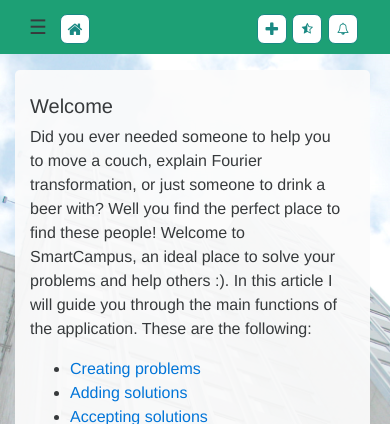
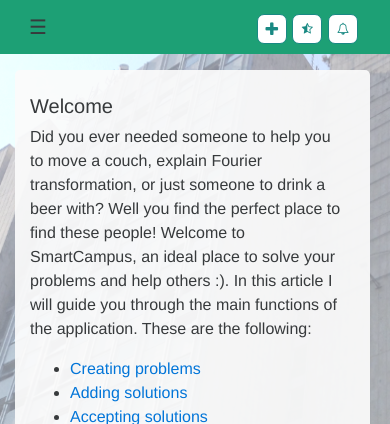
Before and after one commit to andraslesko93/SmartCampus, a Django app: template SmartCampus/templates/problems/about.html in a window 390 px wide. Shown: the top 424 px of the page. Run offline with Django 3.2, Linux system fonts and the light colour scheme; the template is opened without the code that fills it, so the values that code supplies are empty; a user stored in the database is signed in; data comes from the database, SQL or seed files in the repository; both versions use the stored data as it was after the commit; parts of the project's set-up code (start-up, migrations or seed data) failed here and were passed over; some libraries are stand-ins or nearby versions.

Commit message:
removed mobile home button added new mobile background-mobile.png

```diff
--- a/SmartCampus/templates/base.html
+++ b/SmartCampus/templates/base.html
@@ -33,12 +33,6 @@
 
         <div class="nav navbar-nav pull-right">
             <div class="nav navbar-brand">
-
-                <asd class="hidden-md-up pull-left" style="padding-right:5px">
-                    <button onclick="location.href = '/';" type="button" class="btn btn-primary-outline btn-navbar">
-                        <i class="fa fa-home fa-lg"></i>
-                    </button>
-                </asd>
 
                 <asd class="pull-right">
 
```
Also changed, not shown: SmartCampus/db.sqlite3, SmartCampus/static/images/background-mobile.png.
